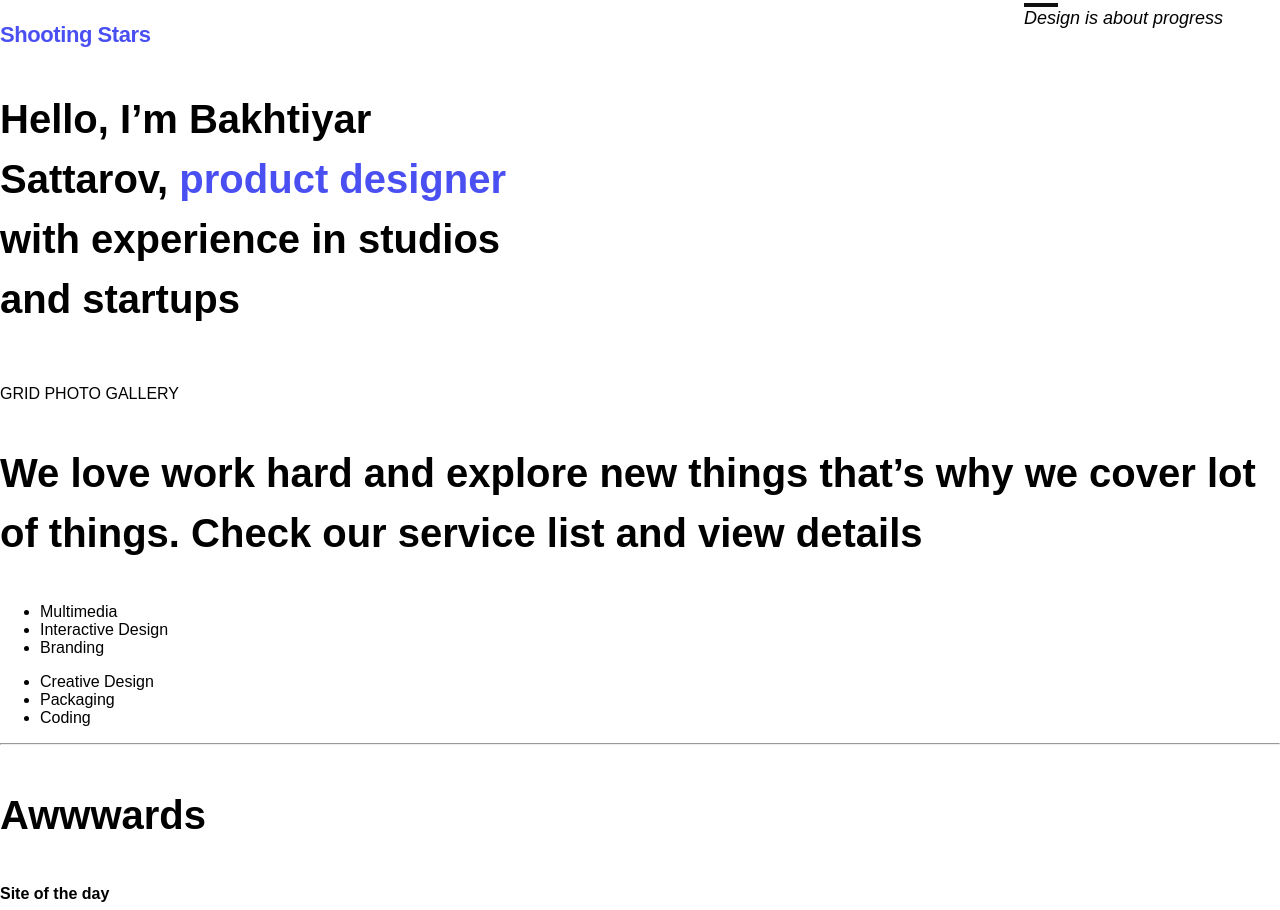
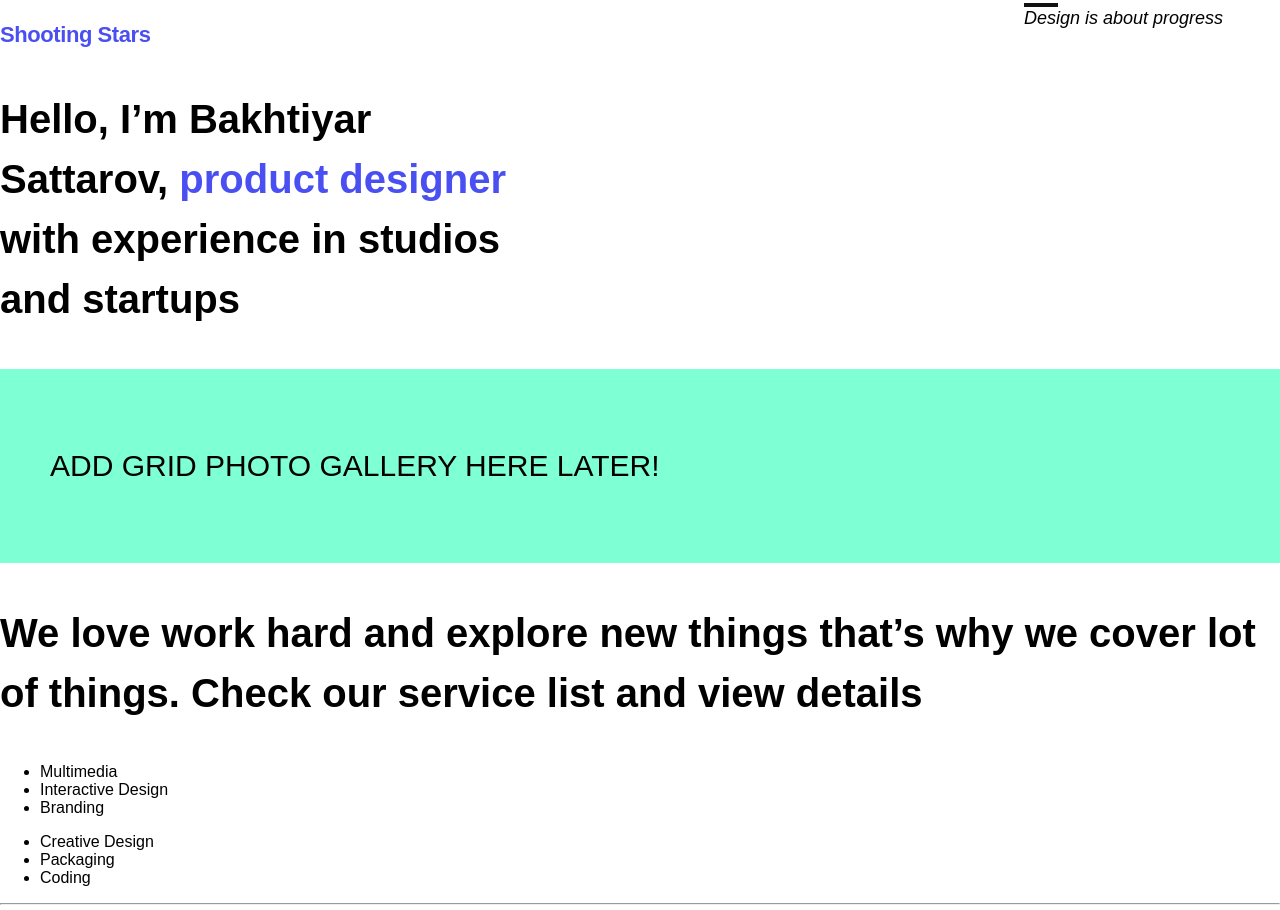
Before and after one commit to MariaKim1/Assignment11_Genesis-portfolio, a plain HTML site: page index.html in a window 1280 px wide. Shown: the part 187-1097 px from the top of the page. Drawn offline with Linux system fonts and the light colour scheme.

Commit message:
commiting to break

```diff
--- a/index.html
+++ b/index.html
@@ -40,11 +40,11 @@
         <div class="grid_photogallery">
 <!-- COME BACK TO LATER -->
             <p>
-                GRID PHOTO GALLERY
+                ADD GRID PHOTO GALLERY HERE LATER!
             </p>
         </div>
 
-        <div class="grid_service-awards-list">
+        <div class="grid-container__service-awards-list">
             <h3>We love work hard and explore new things that’s why we cover lot of things.
                 Check our service list and view details</h3>
 
--- a/styles/_home.scss
+++ b/styles/_home.scss
@@ -1,3 +1,5 @@
+/* ===== MAIN TEXT SECTION 1 - STYLING START ==== */
+
 .main__txt-section1 {
     display: grid;
     grid-template-columns: 2fr 1fr 1fr 1fr;
@@ -48,3 +50,21 @@ h3 {
     padding: 0;
     margin: 0;
 }
+
+/* ===== MAIN TEXT SECTION 1 - STYLING END ==== */
+
+
+
+/* ===== GRID PHOTO GALLERY - STYLING START ==== */
+
+.grid_photogallery {
+    background-color: aquamarine;
+    padding: 50px;
+    font-size: 30px;
+}
+
+/* ===== GRID PHOTO GALLERY - STYLING END ==== */
+
+
+
+/* ===== MAIN SERVICE & AWARD LIST (GRID) - STYLING START ===== */
```
Also changed, not shown: styles/index.css, 1 other file.
